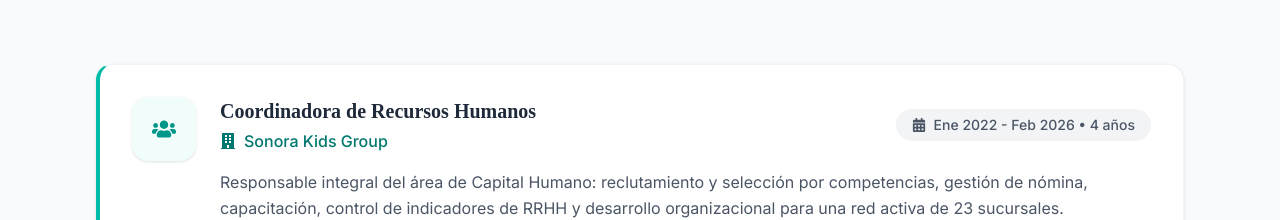
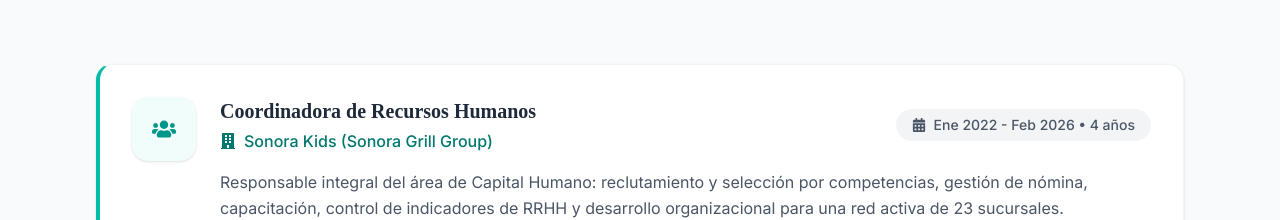
Before and after one commit to ErickuchoSan/cv-react-Regina-Salazar-Marcelino, a React (Vite) app: page / in a window 1280 px wide. Shown: the part 980-1200 px from the top of the page. Built offline with nearby package versions, Linux system fonts and the light colour scheme.

Commit message:
fix: ajustar nombre de empresa Sonora Kids y acortar badge de IA Generativa en PDF

```diff
--- a/src/data/experience.ts
+++ b/src/data/experience.ts
@@ -17,7 +17,7 @@ export interface ExperienceItem {
 export const EXPERIENCE_DATA: ExperienceItem[] = [
     {
         role: "Coordinadora de Recursos Humanos",
-        company: "Sonora Kids Group",
+        company: "Sonora Kids (Sonora Grill Group)",
         period: "Ene 2022 - Feb 2026",
         duration: "4 años",
         description: "Responsable integral del área de Capital Humano: reclutamiento y selección por competencias, gestión de nómina, capacitación, control de indicadores de RRHH y desarrollo organizacional para una red activa de 23 sucursales.",
@@ -94,7 +94,7 @@ export interface PDFExperienceItem {
 export const PDF_EXPERIENCE: PDFExperienceItem[] = [
     {
         role: 'Coordinadora de Recursos Humanos',
-        company: 'Sonora Kids Group (Grupo Sonora Grill)',
+        company: 'Sonora Kids (Sonora Grill Group)',
         period: 'Ene 2022 – Feb 2026',
         desc: 'Responsable integral del área de Capital Humano: reclutamiento por competencias, gestión de nómina, capacitación, indicadores de RRHH y desarrollo organizacional para red de 23 sucursales.',
         bullets: [
--- a/src/data/skills.ts
+++ b/src/data/skills.ts
@@ -56,7 +56,7 @@ export const TECH_CATEGORIES: TechCategoryData[] = [
             { name: 'PowerPoint', icon: FaFilePowerpoint, color: 'text-orange-600' },
             { name: 'Word / Google Docs', icon: FaFileWord, color: 'text-blue-600' },
             { name: 'Canva Pro', icon: SiCanva, color: 'text-cyan-500' },
-            { name: 'ChatGPT / Gemini / IA Generativa', icon: FaRobot, color: 'text-purple-600' },
+            { name: 'IAs Generativas (ChatGPT / Gemini)', icon: FaRobot, color: 'text-purple-600' },
         ],
     },
     {
@@ -117,7 +117,7 @@ export const PDF_SKILLS = [
     'Microsoft Office 365',
     'Google Workspace',
     'Canva Pro',
-    'IA Generativa (ChatGPT, Gemini)',
+    'IAs Generativas',
     'Sistemas de Nómina',
     'Portales de Empleo (OCC, Indeed, LinkedIn)',
 ];
```
